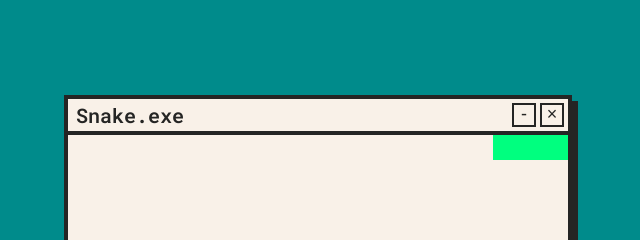
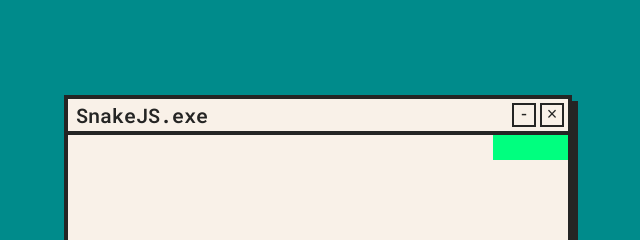
Before and after one commit to TheLetterIsH/snake-js, a plain HTML site: page index.html in a window 1280 px wide. Shown: the top 240 px of the page, 322-962 px from the left. Drawn offline with Linux system fonts and the light colour scheme.

Commit message:
Update index.html

```diff
--- a/index.html
+++ b/index.html
@@ -10,7 +10,7 @@
 <body>
     <div id="gameContainer">
         <div class="window-title-bar" style="height: 32px; border-bottom: 0;">
-            <p class="window-title">Snake.exe</p>
+            <p class="window-title">SnakeJS.exe</p>
             <div class="window-buttons">
                 <button class="window-button">-</button>
                 <button class="window-button" style="">×</button>
```
